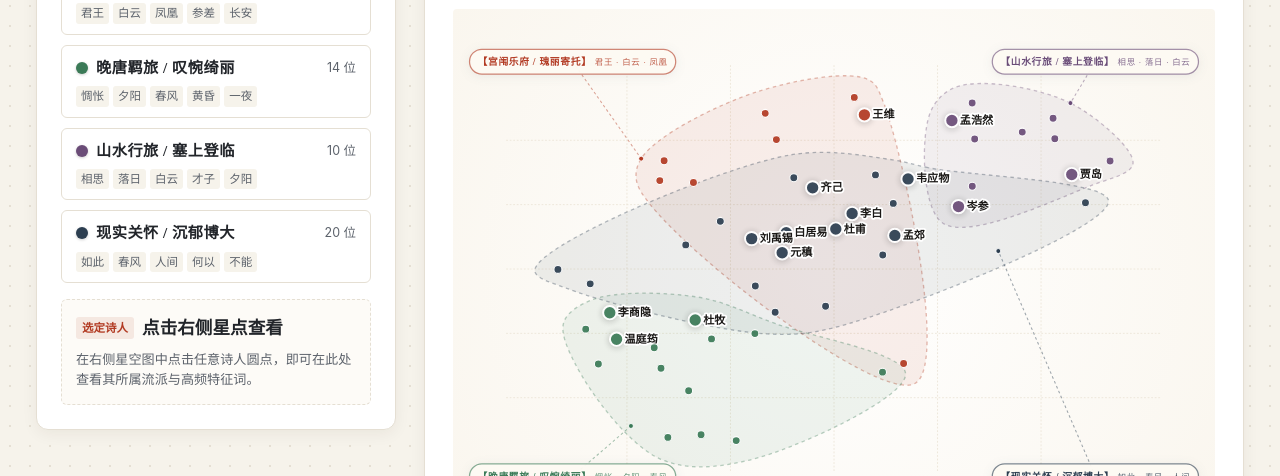
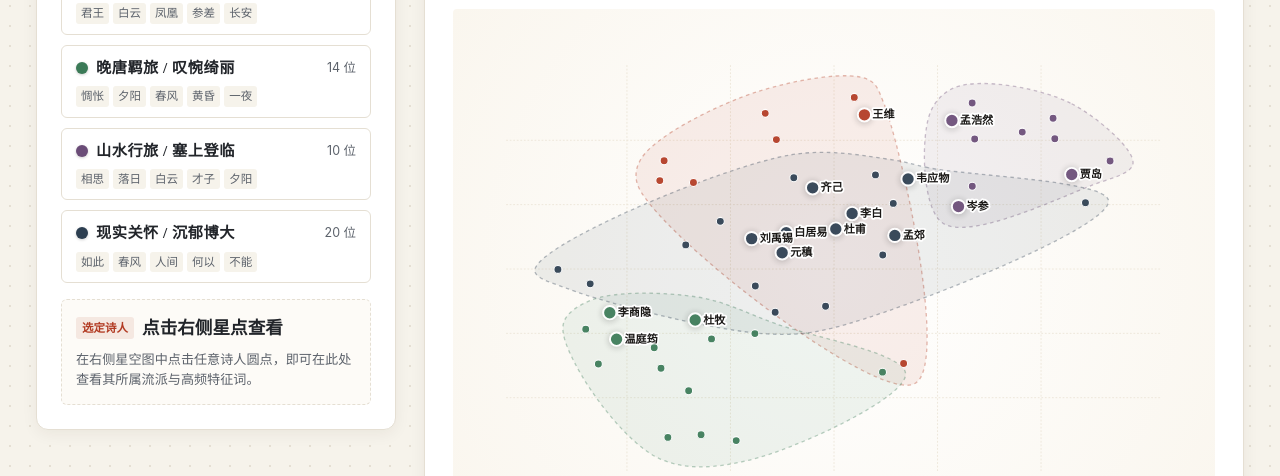
Before and after one commit to Shadowmistress233/lab-training-camp, a website built with Vite: page 01-tang-poetry-analysis/web/clusters.html in a window 1280 px wide. Shown: the part 324-800 px from the top of the page. Built offline with nearby package versions, Linux system fonts and the light colour scheme.

Commit message:
fix(clusters): remove overlay labels to keep scatter canvas pure and eliminate jitter

```diff
--- a/01-tang-poetry-analysis/web/css/style.css
+++ b/01-tang-poetry-analysis/web/css/style.css
@@ -957,61 +957,14 @@ body {
   font-family: var(--font-sans);
 }
 
-/* 流派领地水彩气泡与标题 */
+/* 流派领地水彩气泡 */
 .cluster-hull-container {
   transition: opacity 0.4s ease;
   pointer-events: none;
 }
 
 .cluster-hull-path {
-  transition: fill-opacity 0.3s ease, stroke-width 0.3s ease;
-}
-
-.cluster-territory-title {
-  font-family: var(--font-serif);
-  text-shadow: 0 1px 4px rgba(255, 255, 255, 0.95), 0 0 8px rgba(255, 255, 255, 0.95);
-  user-select: none;
-  pointer-events: none;
-}
-
-.cluster-territory-sub {
-  font-family: var(--font-sans);
-  text-shadow: 0 1px 3px rgba(255, 255, 255, 0.9), 0 0 6px rgba(255, 255, 255, 0.9);
-  user-select: none;
-  pointer-events: none;
-}
-
-/* 流派领地外围固定引线与锚点 (Leader Line & Anchor Dot) */
-.cluster-leader-line {
-  pointer-events: none;
-  transition: stroke-opacity 0.3s ease, stroke-width 0.3s ease;
-}
-
-.cluster-anchor-dot {
-  pointer-events: none;
-  transition: r 0.3s ease, fill-opacity 0.3s ease;
-}
-
-/* 流派领地外围角标卡片 (Corner Callout Badge) */
-.cluster-territory-badge {
-  cursor: pointer;
-  pointer-events: all;
-  transition: transform 0.25s cubic-bezier(0.4, 0, 0.2, 1), filter 0.25s ease;
-}
-
-.cluster-territory-badge:hover {
-  transform: scale(1.04);
-  filter: drop-shadow(0 4px 12px rgba(44, 62, 80, 0.16));
-}
-
-.cluster-badge-box {
-  transition: all 0.3s cubic-bezier(0.25, 0.8, 0.25, 1);
-}
-
-.cluster-badge-text {
-  font-family: var(--font-serif);
-  user-select: none;
-  text-shadow: 0 1px 2px rgba(255, 255, 255, 0.85);
+  transition: fill-opacity 0.3s ease, stroke-width 0.3s ease, stroke-opacity 0.3s ease;
 }
 
 
--- a/01-tang-poetry-analysis/web/js/clusters.js
+++ b/01-tang-poetry-analysis/web/js/clusters.js
@@ -274,101 +274,6 @@
         .attr('stroke-width', 1.5)
         .attr('stroke-dasharray', '4 4');
 
-      // 2. 解法1：四角外围固定图签坐标与凸包最近锚点计算 (Corner Slots & Leader Line)
-      // 西北 (Cluster 0), 东北 (Cluster 2), 西南 (Cluster 1), 东南 (Cluster 3)
-      const CORNER_SLOTS = {
-        0: [135, 36],   // 宫闱乐府 (西北外围开阔区)
-        2: [725, 36],   // 山水行旅 (东北外围开阔区)
-        1: [135, 504],  // 晚唐羁旅 (西南外围开阔区)
-        3: [725, 504]   // 现实关怀 (东南外围开阔区)
-      };
-
-      const [bx, by] = CORNER_SLOTS[cluster.id] || [cx, cy];
-
-      // 在凸包边缘寻找距离四角徽标最近的锚点 (Nearest Hull Anchor)
-      let bestAnchor = paddedHull[0];
-      let minDistance = Infinity;
-
-      for (let i = 0; i < paddedHull.length; i++) {
-        const p1 = paddedHull[i];
-        const p2 = paddedHull[(i + 1) % paddedHull.length];
-        for (let t = 0; t <= 1; t += 0.05) {
-          const sx = p1[0] * (1 - t) + p2[0] * t;
-          const sy = p1[1] * (1 - t) + p2[1] * t;
-          const d = Math.hypot(sx - bx, sy - by);
-          if (d < minDistance) {
-            minDistance = d;
-            bestAnchor = [sx, sy];
-          }
-        }
-      }
-
-      // 3. 绘制优雅的虚线引线 (Leader Line from Corner Badge to Hull Anchor)
-      clusterHullG.append('line')
-        .attr('class', 'cluster-leader-line')
-        .attr('x1', bx)
-        .attr('y1', by)
-        .attr('x2', bestAnchor[0])
-        .attr('y2', bestAnchor[1])
-        .attr('stroke', cluster.color)
-        .attr('stroke-width', 1.2)
-        .attr('stroke-opacity', 0.45)
-        .attr('stroke-dasharray', '3 3');
-
-      // 4. 绘制凸包边缘锚点微圆 (Anchor Dot on Hull)
-      clusterHullG.append('circle')
-        .attr('class', 'cluster-anchor-dot')
-        .attr('cx', bestAnchor[0])
-        .attr('cy', bestAnchor[1])
-        .attr('r', 2.8)
-        .attr('fill', cluster.color)
-        .attr('stroke', '#ffffff')
-        .attr('stroke-width', 1);
-
-      // 5. 绘制外围角标卡片 (Corner Callout Badge)
-      const badgeG = clusterHullG.append('g')
-        .attr('class', 'cluster-territory-badge')
-        .attr('transform', `translate(${bx}, ${by})`)
-        .style('cursor', 'pointer')
-        .on('click', () => toggleCluster(cluster.id));
-
-      // 徽标背景卡片 (宣纸底色 + 流派主题色细线描边 + 柔和投影)
-      const badgeBox = badgeG.append('rect')
-        .attr('class', 'cluster-badge-box')
-        .attr('y', -14)
-        .attr('height', 28)
-        .attr('rx', 14)
-        .attr('fill', '#fdfaf3')
-        .attr('fill-opacity', 0.95)
-        .attr('stroke', cluster.color)
-        .attr('stroke-width', 1.4)
-        .attr('stroke-opacity', 0.6)
-        .style('filter', 'drop-shadow(0 2px 6px rgba(44, 62, 80, 0.08))');
-
-      // 徽标文字: 流派名 + 核心关键词
-      const badgeText = badgeG.append('text')
-        .attr('class', 'cluster-badge-text')
-        .attr('y', 4)
-        .attr('text-anchor', 'middle')
-        .attr('fill', cluster.color)
-        .attr('font-size', '11px')
-        .attr('letter-spacing', '0.8px');
-
-      badgeText.append('tspan')
-        .attr('font-weight', 'bold')
-        .text(`【${cluster.name}】 `);
-
-      badgeText.append('tspan')
-        .attr('font-size', '9.5px')
-        .attr('opacity', 0.8)
-        .text(cluster.keywords.slice(0, 3).join(' · '));
-
-      // 自适应外框宽度
-      const bbox = badgeText.node().getBBox();
-      const padW = 18;
-      badgeBox
-        .attr('x', -(bbox.width + padW) / 2)
-        .attr('width', bbox.width + padW);
     });
   }
 
@@ -451,23 +356,16 @@
         }
       });
 
-    // 更新领地气泡、引线与徽标的高亮
+    // 更新领地水彩气泡的高亮
     hullGroup.selectAll('.cluster-hull-container')
       .each(function (c) {
         const isCurrent = activeClusterId === null || activeClusterId === c.id;
         const container = d3.select(this);
         container.style('opacity', isCurrent ? 1 : 0.15);
         container.select('.cluster-hull-path')
-          .attr('fill-opacity', activeClusterId === c.id ? 0.16 : 0.08)
-          .attr('stroke-width', activeClusterId === c.id ? 2.5 : 1.5);
-        container.select('.cluster-leader-line')
-          .attr('stroke-width', activeClusterId === c.id ? 1.8 : 1.2)
-          .attr('stroke-opacity', activeClusterId === c.id ? 0.8 : 0.45);
-        container.select('.cluster-anchor-dot')
-          .attr('r', activeClusterId === c.id ? 3.8 : 2.8);
-        container.select('.cluster-badge-box')
-          .attr('stroke-width', activeClusterId === c.id ? 2.0 : 1.4)
-          .attr('stroke-opacity', activeClusterId === c.id ? 0.9 : 0.6);
+          .attr('fill-opacity', activeClusterId === c.id ? 0.18 : 0.08)
+          .attr('stroke-width', activeClusterId === c.id ? 2.5 : 1.5)
+          .attr('stroke-opacity', activeClusterId === c.id ? 0.7 : 0.35);
       });
 
   }
```
